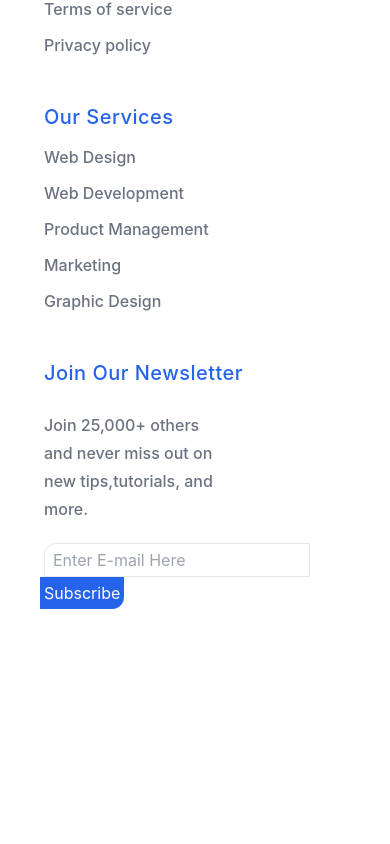
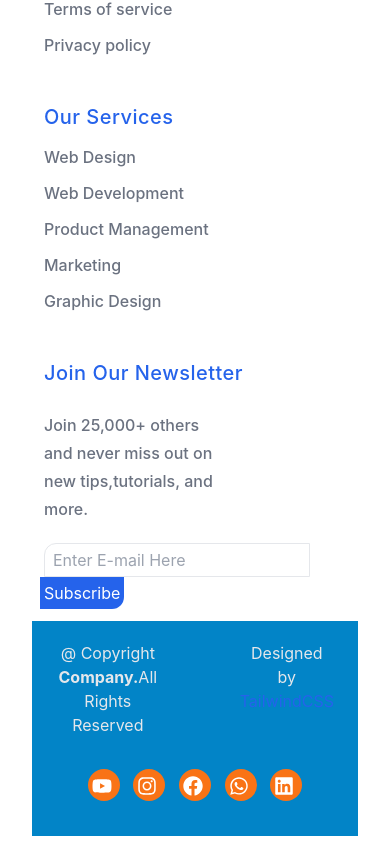
Before and after one commit to aashishgulshan/e-commerce-website, a React (Create React App) app: page / in a window 390 px wide. Shown: the part 1397-2241 px from the top of the page. Before the commit the page ends 2026 px from the top, so only its background shows below. Built offline with nearby package versions, Linux system fonts and the light colour scheme.

Commit message:
Footer fixed

```diff
--- a/src/components/Footer.jsx
+++ b/src/components/Footer.jsx
@@ -143,7 +143,7 @@ const Footer = () => {
               </button>
             </div>
           </div>
-          <div className="md:flex hidden bg-sky-600 p-3 flex-col text-center pt-5 space-y-8 md:flex-row md:justify-between md:space-y-0">
+          <div className="md:flex bg-sky-600 p-3 flex-col text-center pt-5 space-y-8 md:flex-row md:justify-between md:space-y-0">
             <div className="flex mx-3 justify-between space-x-20 md:flex-row text-gray-200 md:space-x-28 md:ml-20 lg:ml-24 lg:space-x-[13rem] xl:space-x-72 xl:ml-24">
               <p>
                 @ Copyright <strong>Company.</strong>All Rights Reserved
@@ -157,19 +157,19 @@ const Footer = () => {
                 href="#"
                 className="w-8 h-8 bg-orange-500 hover:text-orange-500 inline-block rounded-full pt-[3px] hover:bg-gray-200"
               >
-                <i className="fa fa-twitter"><FaYoutube className="m-1"></FaYoutube> </i>
+                <FaYoutube className="m-1"></FaYoutube>
               </a>{" "}
               <a
                 href="#"
                 className="w-8 h-8 bg-orange-500 hover:text-orange-500 inline-block rounded-full pt-[3px] hover:bg-gray-200"
               >
-                <i className="fa fa-instagram"><FaInstagram className="m-1"></FaInstagram> </i>
+                <FaInstagram className="m-1"></FaInstagram>
               </a>{" "}
               <a
                 href="#"
                 className="w-8 h-8 bg-orange-500 hover:text-orange-500 inline-block rounded-full pt-[3px] hover:bg-gray-200"
               >
-                <i className="fa fa-facebook"><FaFacebook className="m-1"></FaFacebook> </i>
+            <FaFacebook className="m-1"></FaFacebook>
               </a>{" "}
               <a
                 href="#"
@@ -181,7 +181,7 @@ const Footer = () => {
                 href="#"
                 className="w-8 h-8  bg-orange-500 hover:text-orange-500 inline-block rounded-full pt-[3px] hover:bg-gray-200"
               >
-                <i className="fa fa-linkedin"><FaLinkedin className="m-1"></FaLinkedin> </i>
+                <FaLinkedin className="m-1"></FaLinkedin>
               </a>{" "}
             </div>
           </div>
```
